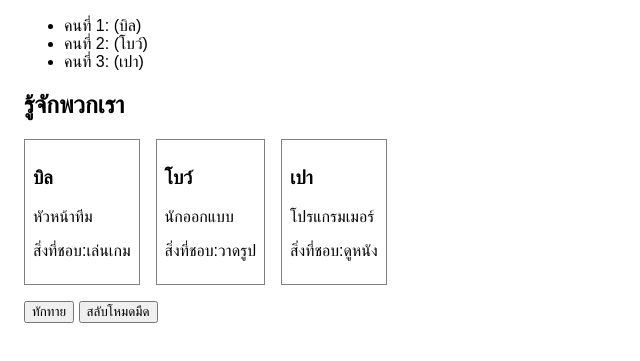
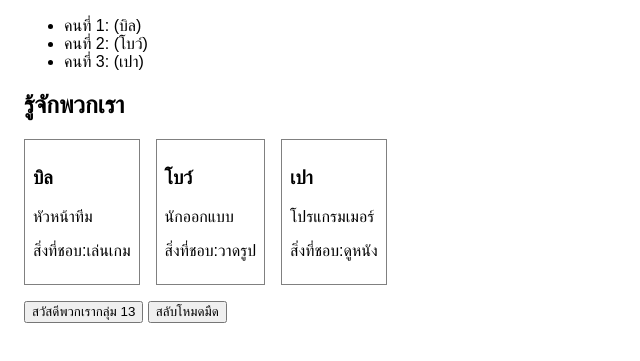
Before and after one commit to 56701-dot/team_13, a plain HTML site: page index.html in a window 1280 px wide. Shown: the part 113-474 px from the top of the page, without its empty margins (0-640 px from the left). Drawn offline with Linux system fonts and the light colour scheme.

Commit message:
แก้ไขคำทักทาย

```diff
--- a/index.html
+++ b/index.html
@@ -47,7 +47,7 @@
   </div>
 
   <!-- ปุ่มสำหรับคนที่ 3 (โปรแกรมเมอร์) ห้ามลบ id -->
-  <button id="hello-btn">ทักทาย</button>
+  <button id="hello-btn">สวัสดีพวกเรากลุ่ม 13</button>
   <button id="theme-btn">สลับโหมดมืด</button>
   <p id="message"></p>
 
```
